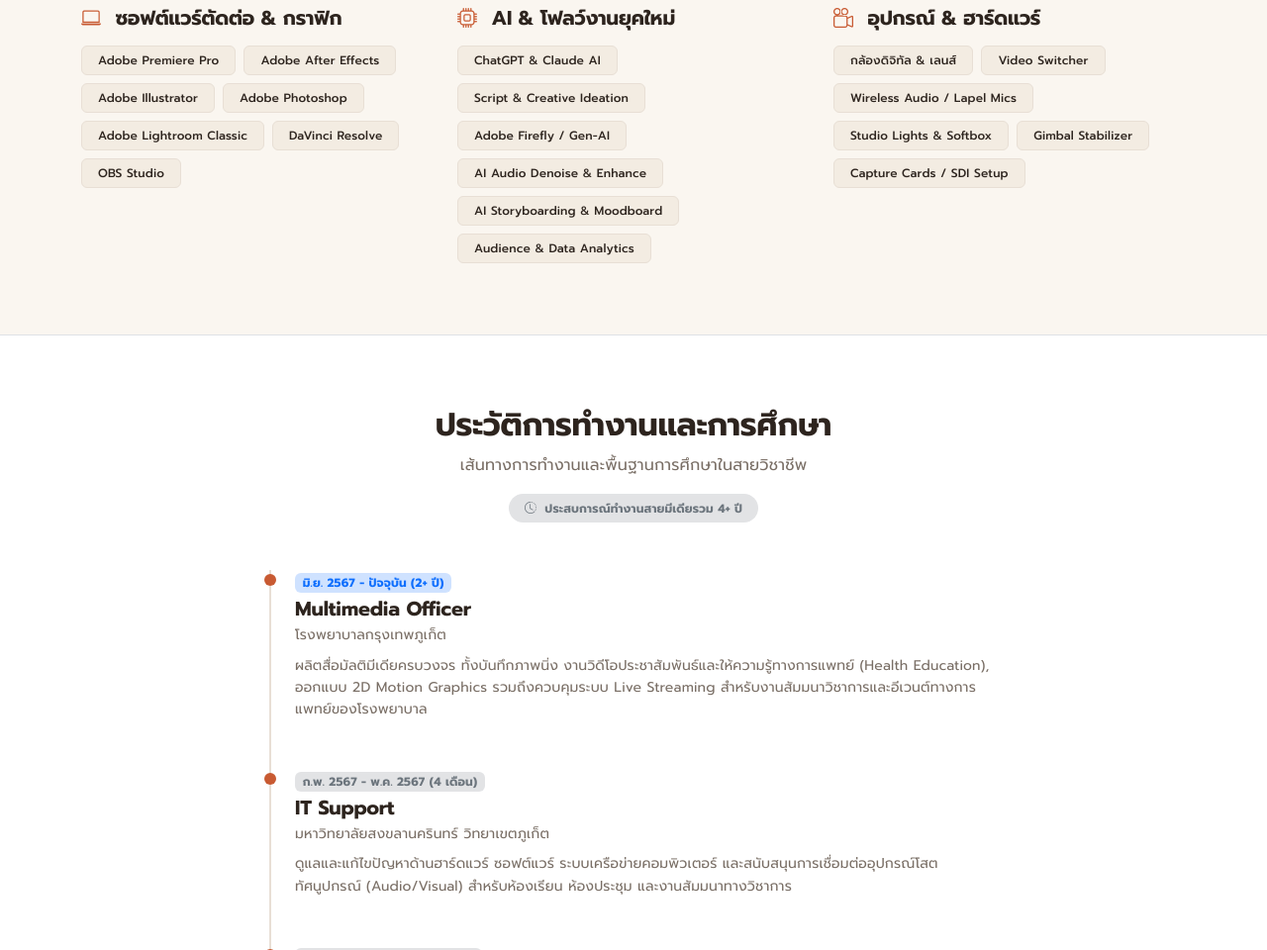
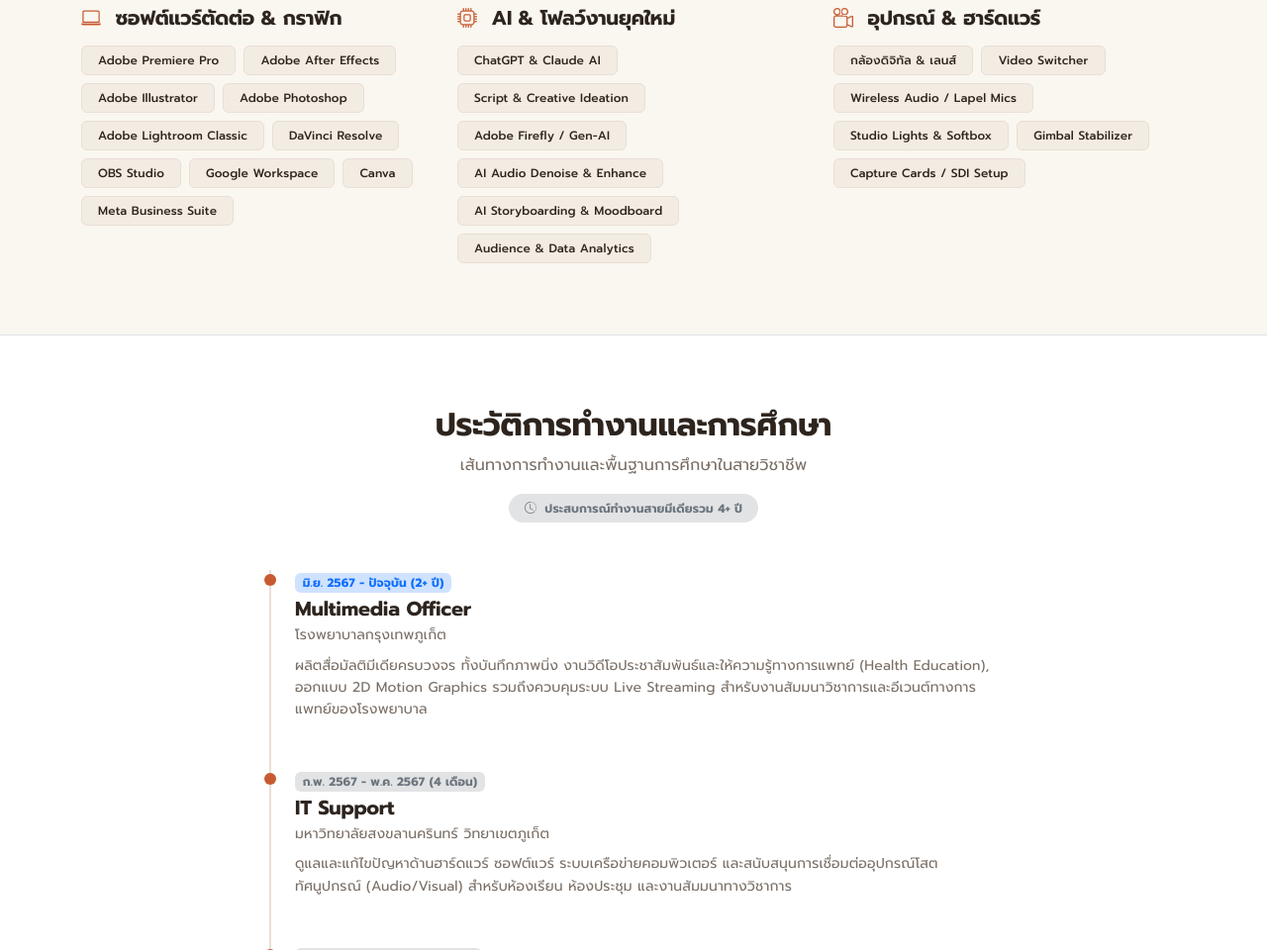
Before and after one commit to loadmaidai-hub/Portfolio, a plain HTML site: page index.html in a window 1280 px wide. Shown: the part 4210-5170 px from the top of the page at 99% size. Drawn offline with nearby package versions, Linux system fonts and the light colour scheme.

Commit message:
Update index.html

```diff
--- a/index.html
+++ b/index.html
@@ -586,6 +586,9 @@
             <span class="badge badge-gear p-2 px-3">Adobe Lightroom Classic</span>
             <span class="badge badge-gear p-2 px-3">DaVinci Resolve</span>
             <span class="badge badge-gear p-2 px-3">OBS Studio</span>
+            <span class="badge badge-gear p-2 px-3">Google Workspace</span>
+            <span class="badge badge-gear p-2 px-3">Canva</span>
+            <span class="badge badge-gear p-2 px-3">Meta Business Suite</span>
           </div>
         </div>
 
```
